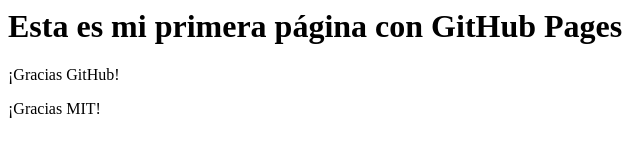
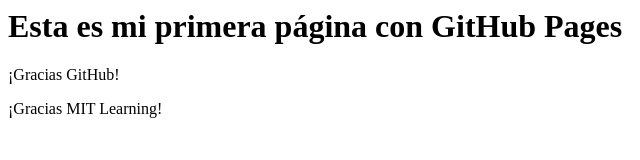
Before and after one commit to Francojaimel/MIT, a plain HTML site: page index.html in a window 1280 px wide. Shown: the full height of the page, 0-640 px from the left. Drawn offline with Linux system fonts and the light colour scheme.

Commit message:
MIT also

```diff
--- a/index.html
+++ b/index.html
@@ -1,5 +1,5 @@
 <html>
 <h1> Esta es mi primera página con GitHub Pages </h1>
 <p>¡Gracias GitHub!</p>
-  <p>¡Gracias MIT!</p>
+  <p>¡Gracias MIT Learning!</p>
 </html>
```
